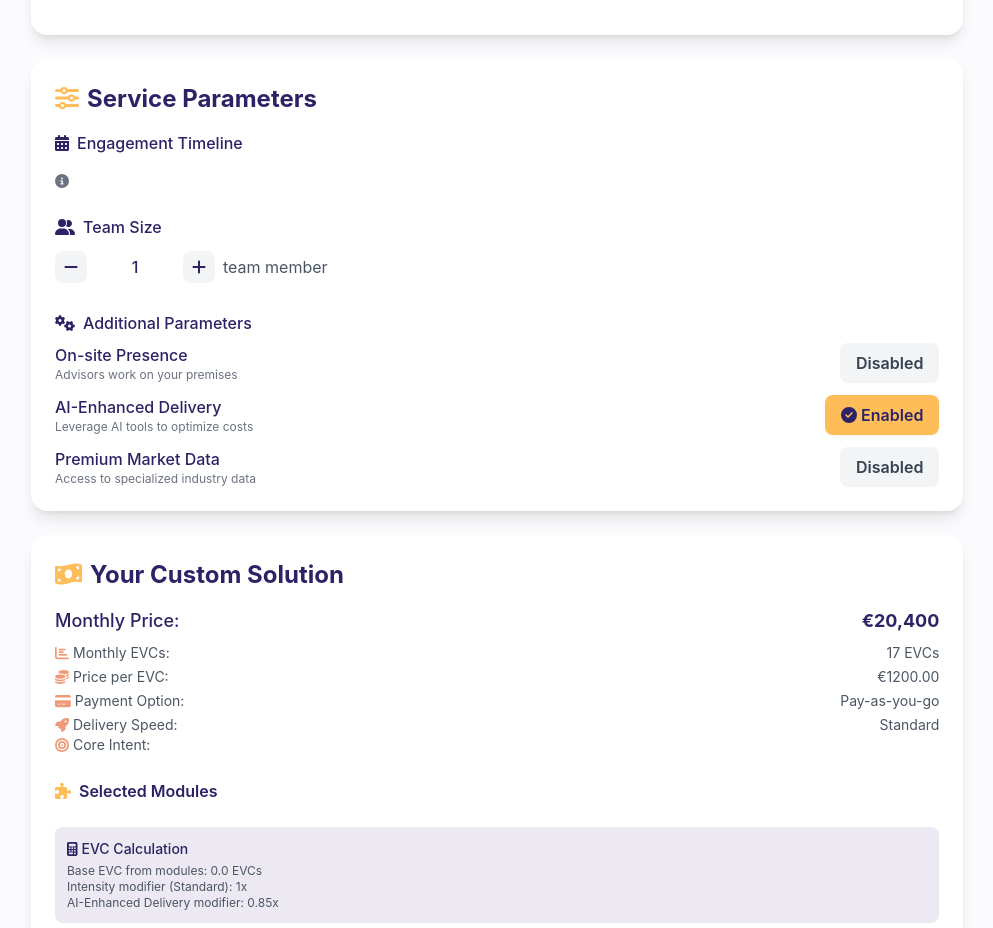
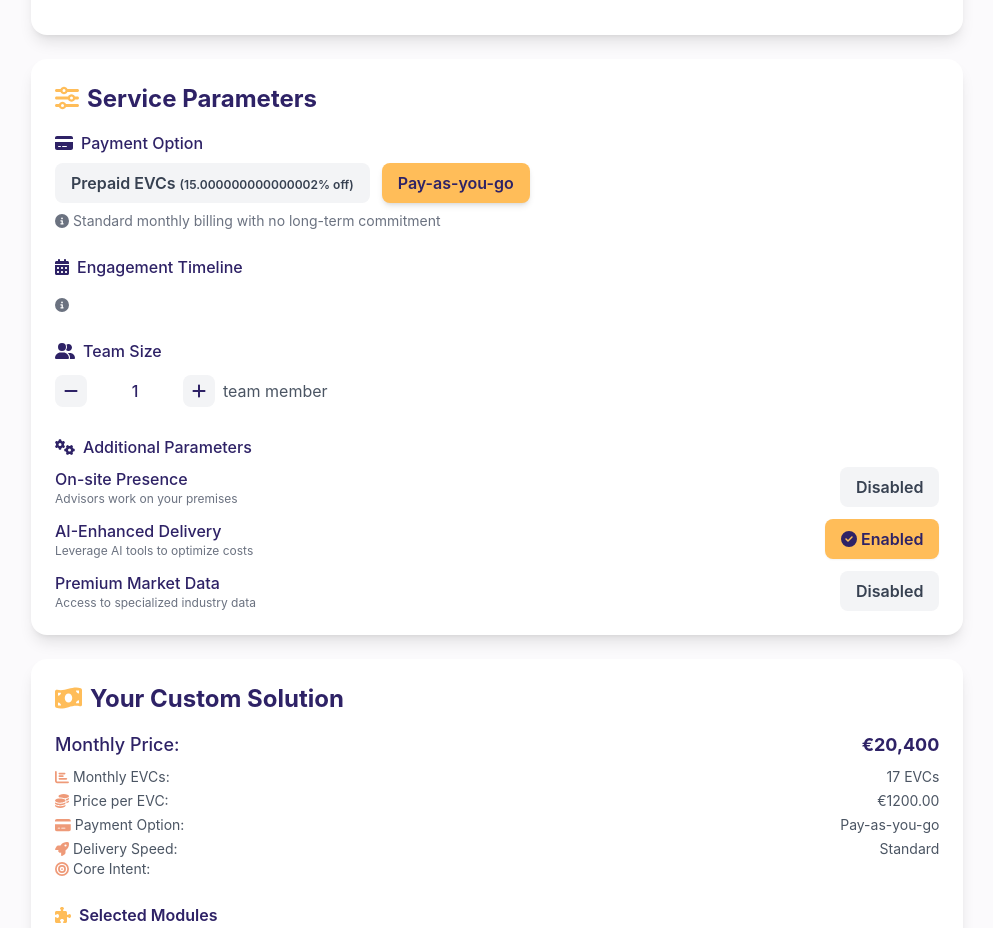
Before and after one commit to elexive-com/elexive-calc, a React (Create React App) app: page / in a window 1280 px wide. Shown: the part 2180-3108 px from the top of the page, without its empty margins (49-1042 px from the left). Built offline with nearby package versions, Linux system fonts and the light colour scheme.

Commit message:
fixed payment selector

```diff
--- a/src/CalculatorApp.jsx
+++ b/src/CalculatorApp.jsx
@@ -412,6 +412,40 @@ const CalculatorApp = () => {
         </h2>
 
         <div className="space-y-6">
+          {/* Payment Option */}
+          <div>
+            <label className="block text-[var(--elexive-primary)] font-medium mb-2">
+              <FontAwesomeIcon icon={faCreditCard} className="mr-2" />
+              Payment Option
+            </label>
+            <div className="flex flex-wrap gap-3">
+              {Object.entries(calculatorConfig.evcBase.paymentOptions).map(([option, details]) => (
+                <button
+                  key={option}
+                  onClick={() => togglePaymentOption(option)}
+                  className={`px-4 py-2 rounded-lg transition-all duration-200 ${
+                    paymentOption === option
+                      ? 'bg-[var(--elexive-accent)] text-[var(--elexive-primary)] shadow-md'
+                      : 'bg-gray-100 text-gray-700 hover:bg-gray-200'
+                  }`}
+                >
+                  {details.name}
+                  {details.priceModifier !== 1 && (
+                    <span className="ml-1 text-xs">
+                      ({(1 - details.priceModifier) * 100}% off)
+                    </span>
+                  )}
+                </button>
+              ))}
+            </div>
+            <p className="text-sm text-gray-500 mt-2">
+              <FontAwesomeIcon icon={faInfoCircle} className="mr-1" />
+              {paymentOption === 'prepaid'
+                ? 'Prepaid option offers a discount on the standard rate'
+                : 'Standard monthly billing with no long-term commitment'}
+            </p>
+          </div>
+
           {/* Timeline */}
           <div>
             <label className="block text-[var(--elexive-primary)] font-medium mb-2">
```
